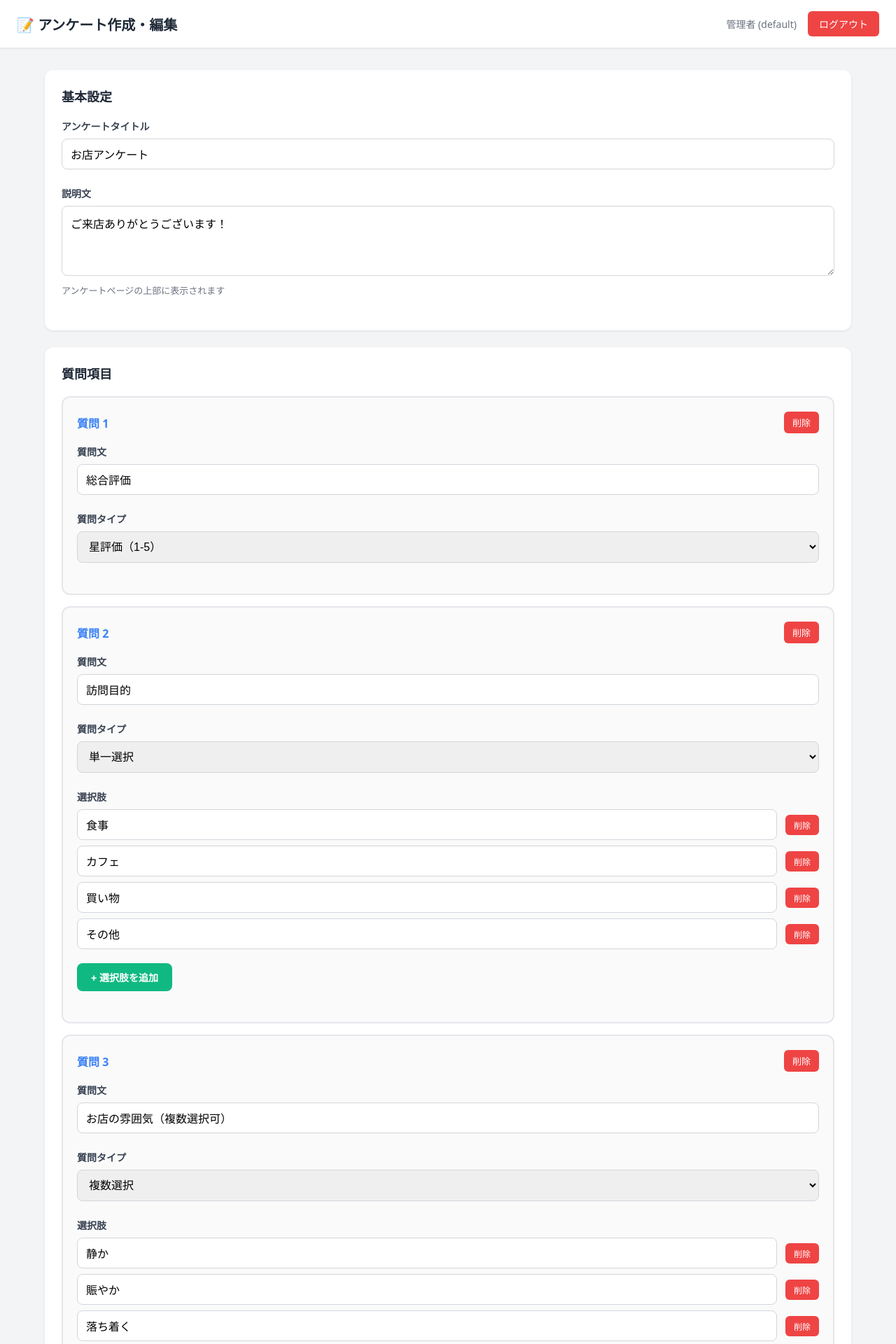
After one commit to system-asayama/survey-system-app, a Flask app: page /admin/survey/editor in a window 1280 px wide. The commit adds this page. Shown: the top 1920 px of the page at 70% size. Run offline with Flask 3, Linux system fonts and the light colour scheme; the visitor is signed in with stand-in values (Sample User, id 1); parts of the project's set-up code (start-up, migrations or seed data) failed here and were passed over.

Commit message:
管理者画面からアンケート作成・編集機能を追加

```diff
--- a/app.py
+++ b/app.py
@@ -278,7 +278,55 @@ def index():
 
 @app.get("/survey")
 def survey():
-    return render_template("survey.html")
+    # アンケート設定を読み込む
+    survey_config_path = os.path.join(DATA_DIR, "survey_config.json")
+
+    if os.path.exists(survey_config_path):
+        with open(survey_config_path, "r", encoding="utf-8") as f:
+            survey_config = json.load(f)
+    else:
+        # デフォルト設定
+        survey_config = {
+            "title": "お店アンケート",
+            "description": "ご来店ありがとうございます！",
+            "questions": [
+                {
+                    "id": 1,
+                    "text": "総合評価",
+                    "type": "rating",
+                    "required": True
+                },
+                {
+                    "id": 2,
+                    "text": "訪問目的",
+                    "type": "radio",
+                    "required": True,
+                    "options": ["食事", "カフェ", "買い物", "その他"]
+                },
+                {
+                    "id": 3,
+                    "text": "お店の雰囲気（複数選択可）",
+                    "type": "checkbox",
+                    "required": False,
+                    "options": ["静か", "賑やか", "落ち着く", "おしゃれ", "カジュアル"]
+                },
+                {
+                    "id": 4,
+                    "text": "おすすめ度",
+                    "type": "radio",
+                    "required": True,
+                    "options": ["ぜひおすすめしたい", "おすすめしたい", "どちらでもない", "おすすめしない"]
+                },
+                {
+                    "id": 5,
+                    "text": "ご感想・ご意見（任意）",
+                    "type": "text",
+                    "required": False
+                }
+            ]
+        }
+
+    return render_template("survey.html", survey_config=survey_config)
 
 @app.get("/review_confirm")
 def review_confirm():
@@ -676,6 +724,119 @@ def admin_settings():
                          google_review_url=GOOGLE_REVIEW_URL)
 
 
+@app.route("/admin/survey/editor", methods=["GET", "POST"])
+@require_admin_login
+def admin_survey_editor():
+    """アンケート作成・編集画面"""
+    admin = get_current_admin()
+
+    # アンケート設定ファイルのパス
+    survey_config_path = os.path.join(DATA_DIR, "survey_config.json")
+
+    if request.method == "POST":
+        # フォームデータを取得
+        survey_title = request.form.get("survey_title", "").strip()
+        survey_description = request.form.get("survey_description", "").strip()
+
+        # 質問データを解析
+        questions = []
+        question_indices = set()
+
+        # すべてのフォームキーから質問インデックスを抽出
+        for key in request.form.keys():
+            if key.startswith("questions["):
+                index_str = key.split("[")[1].split("]")[0]
+                try:
+                    question_indices.add(int(index_str))
+                except ValueError:
+                    continue
+
+        # 各質問を処理
+        for idx in sorted(question_indices):
+            question_text = request.form.get(f"questions[{idx}][text]", "").strip()
+            question_type = request.form.get(f"questions[{idx}][type]", "text")
+
+            if not question_text:
+                continue
+
+            question = {
+                "id": idx + 1,
+                "text": question_text,
+                "type": question_type,
+                "required": True
+            }
+
+            # 選択肢がある場合
+            if question_type in ["radio", "checkbox"]:
+                options = request.form.getlist(f"questions[{idx}][options][]")
+                question["options"] = [opt.strip() for opt in options if opt.strip()]
+
+            questions.append(question)
+
+        # 設定を保存
+        survey_config = {
+            "title": survey_title,
+            "description": survey_description,
+            "questions": questions,
+            "updated_at": datetime.now().isoformat()
+        }
+
+        os.makedirs(DATA_DIR, exist_ok=True)
+        with open(survey_config_path, "w", encoding="utf-8") as f:
+            json.dump(survey_config, f, ensure_ascii=False, indent=2)
+
+        flash("アンケート設定を保存しました", "success")
+        return redirect(url_for("admin_survey_editor"))
+
+    # GET: 既存の設定を読み込み
+    if os.path.exists(survey_config_path):
+        with open(survey_config_path, "r", encoding="utf-8") as f:
+            survey_config = json.load(f)
+    else:
+        # デフォルト設定
+        survey_config = {
+            "title": "お店アンケート",
+            "description": "ご来店ありがとうございます！",
+            "questions": [
+                {
+                    "id": 1,
+                    "text": "総合評価",
+                    "type": "rating",
+                    "required": True
+                },
+                {
+                    "id": 2,
+                    "text": "訪問目的",
+                    "type": "radio",
+                    "required": True,
+                    "options": ["食事", "カフェ", "買い物", "その他"]
+                },
+                {
+                    "id": 3,
+                    "text": "お店の雰囲気（複数選択可）",
+                    "type": "checkbox",
+                    "required": False,
+                    "options": ["静か", "賑やか", "落ち着く", "おしゃれ", "カジュアル"]
+                },
+                {
+                    "id": 4,
+                    "text": "おすすめ度",
+                    "type": "radio",
+                    "required": True,
+                    "options": ["ぜひおすすめしたい", "おすすめしたい", "どちらでもない", "おすすめしない"]
+                },
+                {
+                    "id": 5,
+                    "text": "ご感想・ご意見（任意）",
+                    "type": "text",
+                    "required": False
+                }
+            ]
+        }
+
+    return render_template("admin_survey_editor.html",
+                         admin=admin,
+                         survey_config=survey_config)
 if __name__ == "__main__":
     port = int(os.environ.get("PORT", "5000"))
     app.run(host="0.0.0.0", port=port, debug=True)
--- a/data/admins.json
+++ b/data/admins.json
@@ -8,6 +8,6 @@
     "email": "admin@example.com",
     "active": true,
     "created_at": "2025-12-09T00:00:00",
-    "last_login": null
+    "last_login": "2025-12-09T08:26:34.783020"
   }
 ]
--- a/templates/admin_dashboard.html
+++ b/templates/admin_dashboard.html
@@ -192,6 +192,11 @@
       {% endif %}
     {% endwith %}
 
+    <div style="margin-bottom: 24px;">
+      <a href="{{ url_for('admin_survey_editor') }}" class="btn-primary" style="text-decoration: none;">📝 アンケートを作成・編集</a>
+      <a href="{{ url_for('admin_settings') }}" class="btn-secondary" style="text-decoration: none;">⚙️ 設定</a>
+    </div>
+
     <div class="stats-grid">
       <div class="stat-card">
         <h3>総回答数</h3>
--- /dev/null
+++ b/templates/admin_survey_editor.html
@@ -0,0 +1,411 @@
+<!doctype html>
+<html lang="ja">
+<head>
+  <meta charset="utf-8">
+  <meta name="viewport" content="width=device-width,initial-scale=1">
+  <title>アンケート作成・編集 - 管理画面</title>
+  <link rel="stylesheet" href="/static/slot.css">
+  <style>
+    body {
+      background: #f3f4f6;
+    }
+    .admin-header {
+      background: white;
+      padding: 16px 24px;
+      box-shadow: 0 1px 3px rgba(0,0,0,0.1);
+      display: flex;
+      justify-content: space-between;
+      align-items: center;
+    }
+    .admin-header h1 {
+      font-size: 20px;
+      margin: 0;
+      color: #1f2937;
+    }
+    .admin-header .user-info {
+      display: flex;
+      align-items: center;
+      gap: 16px;
+    }
+    .admin-header .user-name {
+      font-size: 14px;
+      color: #6b7280;
+    }
+    .btn-logout {
+      padding: 8px 16px;
+      background: #ef4444;
+      color: white;
+      border: none;
+      border-radius: 6px;
+      font-size: 14px;
+      cursor: pointer;
+      text-decoration: none;
+      display: inline-block;
+    }
+    .container {
+      max-width: 1200px;
+      margin: 32px auto;
+      padding: 0 24px;
+    }
+    .section {
+      background: white;
+      padding: 24px;
+      border-radius: 12px;
+      box-shadow: 0 1px 3px rgba(0,0,0,0.1);
+      margin-bottom: 24px;
+    }
+    .section h2 {
+      font-size: 18px;
+      margin: 0 0 20px 0;
+      color: #1f2937;
+    }
+    .form-group {
+      margin-bottom: 24px;
+    }
+    .form-group label {
+      display: block;
+      margin-bottom: 8px;
+      font-weight: 600;
+      color: #374151;
+      font-size: 14px;
+    }
+    .form-group input[type="text"],
+    .form-group textarea,
+    .form-group select {
+      width: 100%;
+      padding: 12px;
+      border: 1px solid #d1d5db;
+      border-radius: 8px;
+      font-size: 16px;
+      box-sizing: border-box;
+    }
+    .form-group textarea {
+      min-height: 100px;
+      resize: vertical;
+    }
+    .question-card {
+      border: 2px solid #e5e7eb;
+      border-radius: 12px;
+      padding: 20px;
+      margin-bottom: 16px;
+      background: #fafafa;
+    }
+    .question-header {
+      display: flex;
+      justify-content: space-between;
+      align-items: center;
+      margin-bottom: 16px;
+    }
+    .question-number {
+      font-weight: 700;
+      color: #3b82f6;
+      font-size: 16px;
+    }
+    .btn-remove {
+      padding: 6px 12px;
+      background: #ef4444;
+      color: white;
+      border: none;
+      border-radius: 6px;
+      font-size: 13px;
+      cursor: pointer;
+    }
+    .btn-primary {
+      padding: 12px 24px;
+      background: #3b82f6;
+      color: white;
+      border: none;
+      border-radius: 8px;
+      font-size: 14px;
+      font-weight: 600;
+      cursor: pointer;
+      margin-right: 12px;
+    }
+    .btn-secondary {
+      padding: 12px 24px;
+      background: #6b7280;
+      color: white;
+      border: none;
+      border-radius: 8px;
+      font-size: 14px;
+      font-weight: 600;
+      cursor: pointer;
+      text-decoration: none;
+      display: inline-block;
+    }
+    .btn-add {
+      padding: 10px 20px;
+      background: #10b981;
+      color: white;
+      border: none;
+      border-radius: 8px;
+      font-size: 14px;
+      font-weight: 600;
+      cursor: pointer;
+      margin-top: 12px;
+    }
+    .option-item {
+      display: flex;
+      gap: 12px;
+      margin-bottom: 8px;
+      align-items: center;
+    }
+    .option-item input {
+      flex: 1;
+    }
+    .option-item button {
+      padding: 6px 12px;
+      background: #ef4444;
+      color: white;
+      border: none;
+      border-radius: 6px;
+      font-size: 12px;
+      cursor: pointer;
+    }
+    .help-text {
+      font-size: 13px;
+      color: #6b7280;
+      margin-top: 6px;
+    }
+    .alert {
+      padding: 12px 16px;
+      border-radius: 8px;
+      margin-bottom: 20px;
+    }
+    .alert-success {
+      background: #d1fae5;
+      color: #065f46;
+      border: 1px solid #10b981;
+    }
+    .alert-error {
+      background: #fee2e2;
+      color: #991b1b;
+      border: 1px solid #ef4444;
+    }
+  </style>
+</head>
+<body>
+  <div class="admin-header">
+    <h1>📝 アンケート作成・編集</h1>
+    <div class="user-info">
+      <span class="user-name">{{ admin.name }} ({{ admin.store_code }})</span>
+      <a href="{{ url_for('admin_logout') }}" class="btn-logout">ログアウト</a>
+    </div>
+  </div>
+
+  <div class="container">
+    {% with messages = get_flashed_messages(with_categories=true) %}
+      {% if messages %}
+        {% for category, message in messages %}
+          <div class="alert alert-{{ category }}">{{ message }}</div>
+        {% endfor %}
+      {% endif %}
+    {% endwith %}
+
+    <form method="post" id="surveyForm">
+      <div class="section">
+        <h2>基本設定</h2>
+
+        <div class="form-group">
+          <label for="survey_title">アンケートタイトル</label>
+          <input
+            type="text"
+            id="survey_title"
+            name="survey_title"
+            value="{{ survey_config.title }}"
+            placeholder="例: お店アンケート"
+            required
+          >
+        </div>
+
+        <div class="form-group">
+          <label for="survey_description">説明文</label>
+          <textarea
+            id="survey_description"
+            name="survey_description"
+            placeholder="アンケートの説明を入力してください"
+          >{{ survey_config.description }}</textarea>
+          <div class="help-text">アンケートページの上部に表示されます</div>
+        </div>
+      </div>
+
+      <div class="section">
+        <h2>質問項目</h2>
+        <div id="questionsContainer">
+          {% for question in survey_config.questions %}
+          <div class="question-card" data-question-index="{{ loop.index0 }}">
+            <div class="question-header">
+              <span class="question-number">質問 {{ loop.index }}</span>
+              <button type="button" class="btn-remove" onclick="removeQuestion(this)">削除</button>
+            </div>
+
+            <div class="form-group">
+              <label>質問文</label>
+              <input
+                type="text"
+                name="questions[{{ loop.index0 }}][text]"
+                value="{{ question.text }}"
+                placeholder="質問を入力してください"
+                required
+              >
+            </div>
+
+            <div class="form-group">
+              <label>質問タイプ</label>
+              <select name="questions[{{ loop.index0 }}][type]" onchange="updateQuestionType(this)">
+                <option value="rating" {% if question.type == 'rating' %}selected{% endif %}>星評価（1-5）</option>
+                <option value="radio" {% if question.type == 'radio' %}selected{% endif %}>単一選択</option>
+                <option value="checkbox" {% if question.type == 'checkbox' %}selected{% endif %}>複数選択</option>
+                <option value="text" {% if question.type == 'text' %}selected{% endif %}>自由記述</option>
+              </select>
+            </div>
+
+            {% if question.type in ['radio', 'checkbox'] %}
+            <div class="form-group options-group">
+              <label>選択肢</label>
+              <div class="options-container">
+                {% set question_index = loop.index0 %}
+                {% for option in question.options %}
+                <div class="option-item">
+                  <input
+                    type="text"
+                    name="questions[{{ question_index }}][options][]"
+                    value="{{ option }}"
+                    placeholder="選択肢を入力"
+                  >
+                  <button type="button" onclick="removeOption(this)">削除</button>
+                </div>
+                {% endfor %}
+              </div>
+              <button type="button" class="btn-add" onclick="addOption(this)">+ 選択肢を追加</button>
+            </div>
+            {% endif %}
+          </div>
+          {% endfor %}
+        </div>
+
+        <button type="button" class="btn-add" onclick="addQuestion()">+ 質問を追加</button>
+      </div>
+
+      <div class="section">
+        <button type="submit" class="btn-primary">保存</button>
+        <a href="{{ url_for('admin_dashboard') }}" class="btn-secondary">キャンセル</a>
+      </div>
+    </form>
+  </div>
+
+  <script>
+    let questionIndex = {{ survey_config.questions|length }};
+
+    function addQuestion() {
+      const container = document.getElementById('questionsContainer');
+      const questionCard = document.createElement('div');
+      questionCard.className = 'question-card';
+      questionCard.setAttribute('data-question-index', questionIndex);
+
+      questionCard.innerHTML = `
+        <div class="question-header">
+          <span class="question-number">質問 ${questionIndex + 1}</span>
+          <button type="button" class="btn-remove" onclick="removeQuestion(this)">削除</button>
+        </div>
+
+        <div class="form-group">
+          <label>質問文</label>
+          <input
+            type="text"
+            name="questions[${questionIndex}][text]"
+            placeholder="質問を入力してください"
+            required
+          >
+        </div>
+
+        <div class="form-group">
+          <label>質問タイプ</label>
+          <select name="questions[${questionIndex}][type]" onchange="updateQuestionType(this)">
+            <option value="rating">星評価（1-5）</option>
+            <option value="radio">単一選択</option>
+            <option value="checkbox">複数選択</option>
+            <option value="text">自由記述</option>
+          </select>
+        </div>
+      `;
+
+      container.appendChild(questionCard);
+      questionIndex++;
+      updateQuestionNumbers();
+    }
+
+    function removeQuestion(button) {
+      if (confirm('この質問を削除しますか？')) {
+        button.closest('.question-card').remove();
+        updateQuestionNumbers();
+      }
+    }
+
+    function updateQuestionNumbers() {
+      const questions = document.querySelectorAll('.question-card');
+      questions.forEach((card, index) => {
+        card.querySelector('.question-number').textContent = `質問 ${index + 1}`;
+      });
+    }
+
+    function updateQuestionType(select) {
+      const questionCard = select.closest('.question-card');
+      const type = select.value;
+      const existingOptionsGroup = questionCard.querySelector('.options-group');
+
+      if (existingOptionsGroup) {
+        existingOptionsGroup.remove();
+      }
+
+      if (type === 'radio' || type === 'checkbox') {
+        const questionIndex = questionCard.getAttribute('data-question-index');
+        const optionsGroup = document.createElement('div');
+        optionsGroup.className = 'form-group options-group';
+        optionsGroup.innerHTML = `
+          <label>選択肢</label>
+          <div class="options-container">
+            <div class="option-item">
+              <input
+                type="text"
+                name="questions[${questionIndex}][options][]"
+                placeholder="選択肢を入力"
+              >
+              <button type="button" onclick="removeOption(this)">削除</button>
+            </div>
+          </div>
+          <button type="button" class="btn-add" onclick="addOption(this)">+ 選択肢を追加</button>
+        `;
+        select.closest('.form-group').after(optionsGroup);
+      }
+    }
+
+    function addOption(button) {
+      const container = button.previousElementSibling;
+      const questionCard = button.closest('.question-card');
+      const questionIndex = questionCard.getAttribute('data-question-index');
+
+      const optionItem = document.createElement('div');
+      optionItem.className = 'option-item';
+      optionItem.innerHTML = `
+        <input
+          type="text"
+          name="questions[${questionIndex}][options][]"
+          placeholder="選択肢を入力"
+        >
+        <button type="button" onclick="removeOption(this)">削除</button>
+      `;
+      container.appendChild(optionItem);
+    }
+
+    function removeOption(button) {
+      const container = button.closest('.options-container');
+      if (container.children.length > 1) {
+        button.closest('.option-item').remove();
+      } else {
+        alert('最低1つの選択肢が必要です');
+      }
+    }
+  </script>
+</body>
+</html>
```
Also changed, not shown: ADMIN_SYSTEM_STATUS.md (added, +148 -0 lines), data/survey_responses.json (+12 -0 lines).
